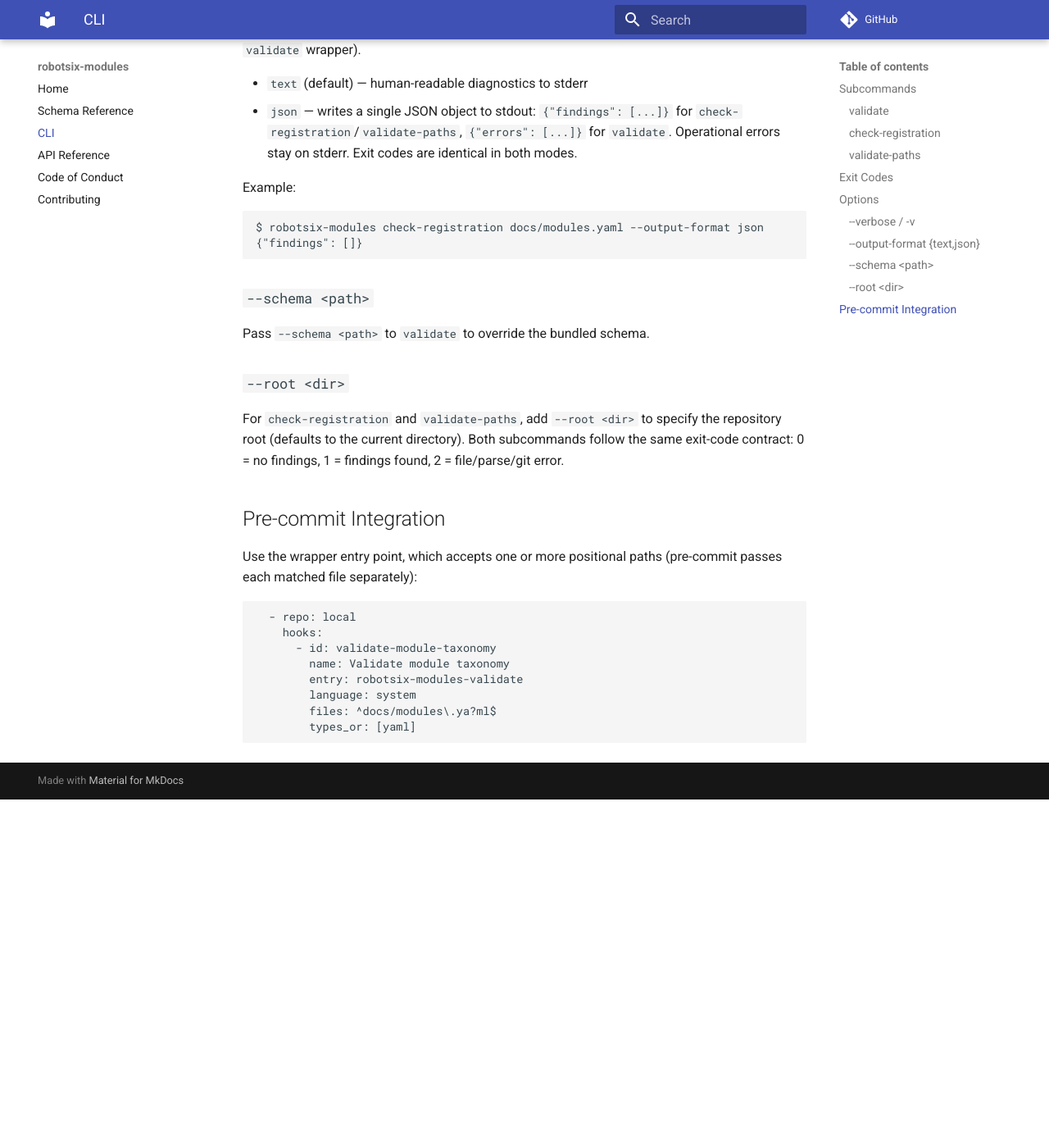
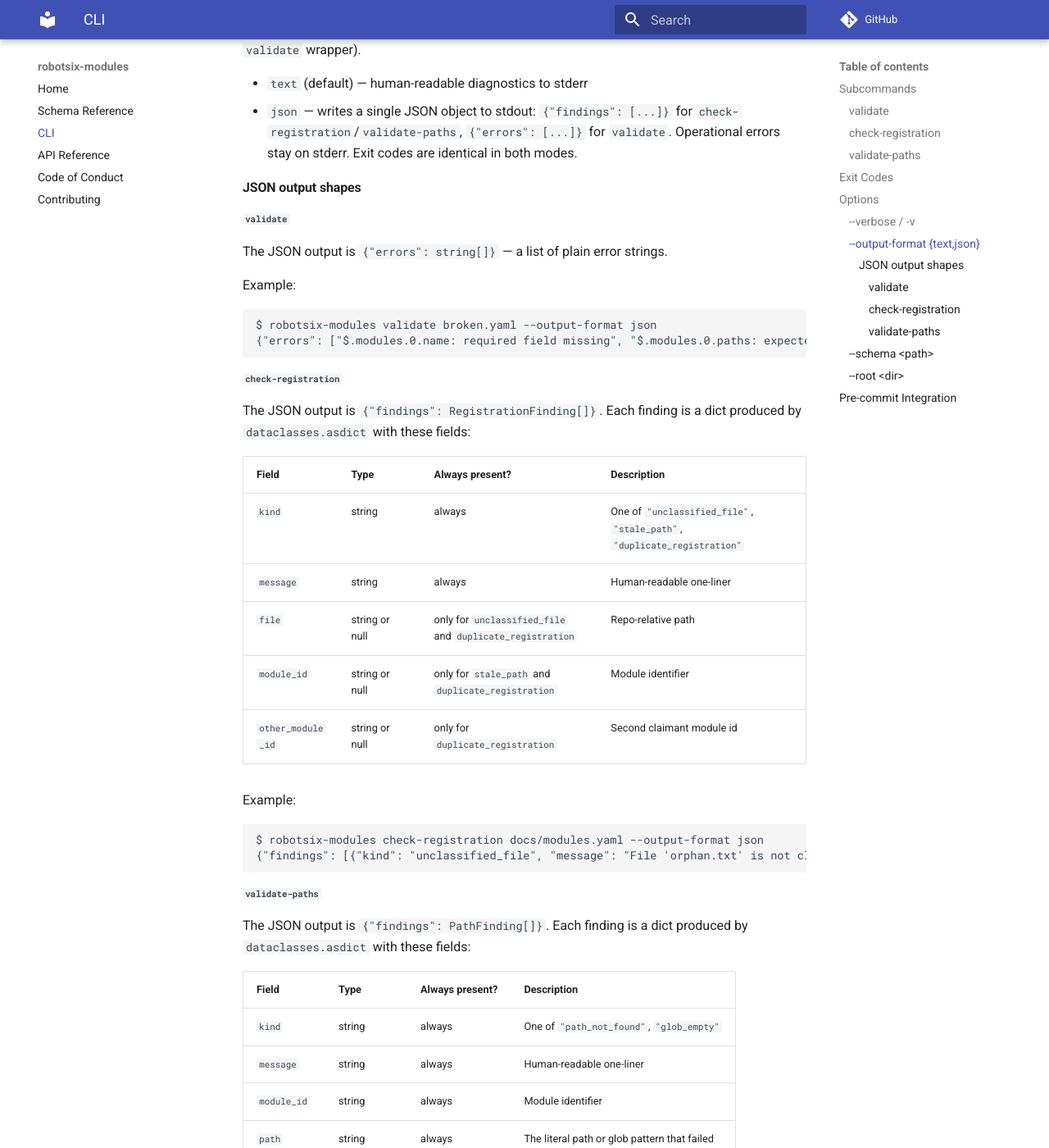
Before and after one commit to damien-robotsix/robotsix-modules, an MkDocs documentation site: the page built from docs/cli/usage.md, in a window 1280 px wide and 1400 px high, scrolled down 1646 px. Shown: the whole window at 82% size. Built offline with MkDocs 1.6.1 and Material for MkDocs 9.7.7, drawn with Linux system fonts in a browser that asks for light colours; comment, search, counter and statistics services are not loaded; before the commit the page ends 2621 px from its top, so only the background shows below that; some of the changed text lies outside the part shown.

Commit message:
mill: Document CLI JSON output field schemas in docs/cli/usage.md (20260630T230114Z-document-cli-json-output-field-schemas-i-ddf7) (#137)
Co-authored-by: robotsix-mill <mill@robotsix.local>

````diff
--- a/docs/cli/usage.md
+++ b/docs/cli/usage.md
@@ -70,11 +70,56 @@ Pass `--output-format {text,json}` to any subcommand (and the
   `check-registration`/`validate-paths`, `{"errors": [...]}` for `validate`.
   Operational errors stay on stderr. Exit codes are identical in both modes.
 
+#### JSON output shapes
+
+##### `validate`
+
+The JSON output is `{"errors": string[]}` — a list of plain error strings.
+
+Example:
+
+```console
+$ robotsix-modules validate broken.yaml --output-format json
+{"errors": ["$.modules.0.name: required field missing", "$.modules.0.paths: expected array, got string"]}
+```
+
+##### `check-registration`
+
+The JSON output is `{"findings": RegistrationFinding[]}`. Each finding is a
+dict produced by `dataclasses.asdict` with these fields:
+
+| Field | Type | Always present? | Description |
+|-------|------|-----------------|-------------|
+| `kind` | string | always | One of `"unclassified_file"`, `"stale_path"`, `"duplicate_registration"` |
+| `message` | string | always | Human-readable one-liner |
+| `file` | string or null | only for `unclassified_file` and `duplicate_registration` | Repo-relative path |
+| `module_id` | string or null | only for `stale_path` and `duplicate_registration` | Module identifier |
+| `other_module_id` | string or null | only for `duplicate_registration` | Second claimant module id |
+
 Example:
 
 ```console
 $ robotsix-modules check-registration docs/modules.yaml --output-format json
-{"findings": []}
+{"findings": [{"kind": "unclassified_file", "message": "File 'orphan.txt' is not claimed by any module", "file": "orphan.txt", "module_id": null, "other_module_id": null}]}
+```
+
+##### `validate-paths`
+
+The JSON output is `{"findings": PathFinding[]}`. Each finding is a dict
+produced by `dataclasses.asdict` with these fields:
+
+| Field | Type | Always present? | Description |
+|-------|------|-----------------|-------------|
+| `kind` | string | always | One of `"path_not_found"`, `"glob_empty"` |
+| `message` | string | always | Human-readable one-liner |
+| `module_id` | string | always | Module identifier |
+| `path` | string | always | The literal path or glob pattern that failed |
+
+Example:
+
+```console
+$ robotsix-modules validate-paths docs/modules.yaml --output-format json
+{"findings": [{"kind": "path_not_found", "message": "Path 'src/missing.py' does not exist", "module_id": "my-module", "path": "src/missing.py"}]}
 ```
 
 ### `--schema <path>`
````
Also changed, not shown: CHANGELOG.md (+1 -0 lines), 1 other file.
